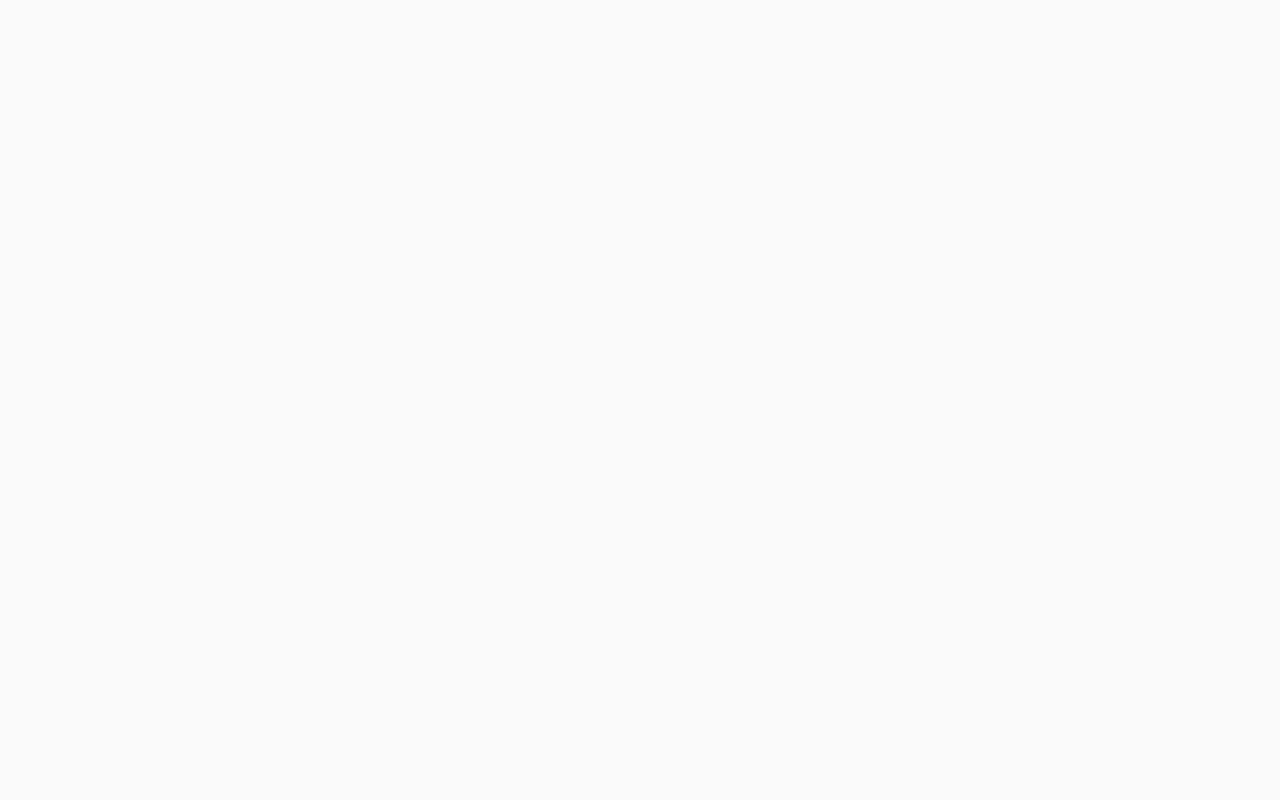
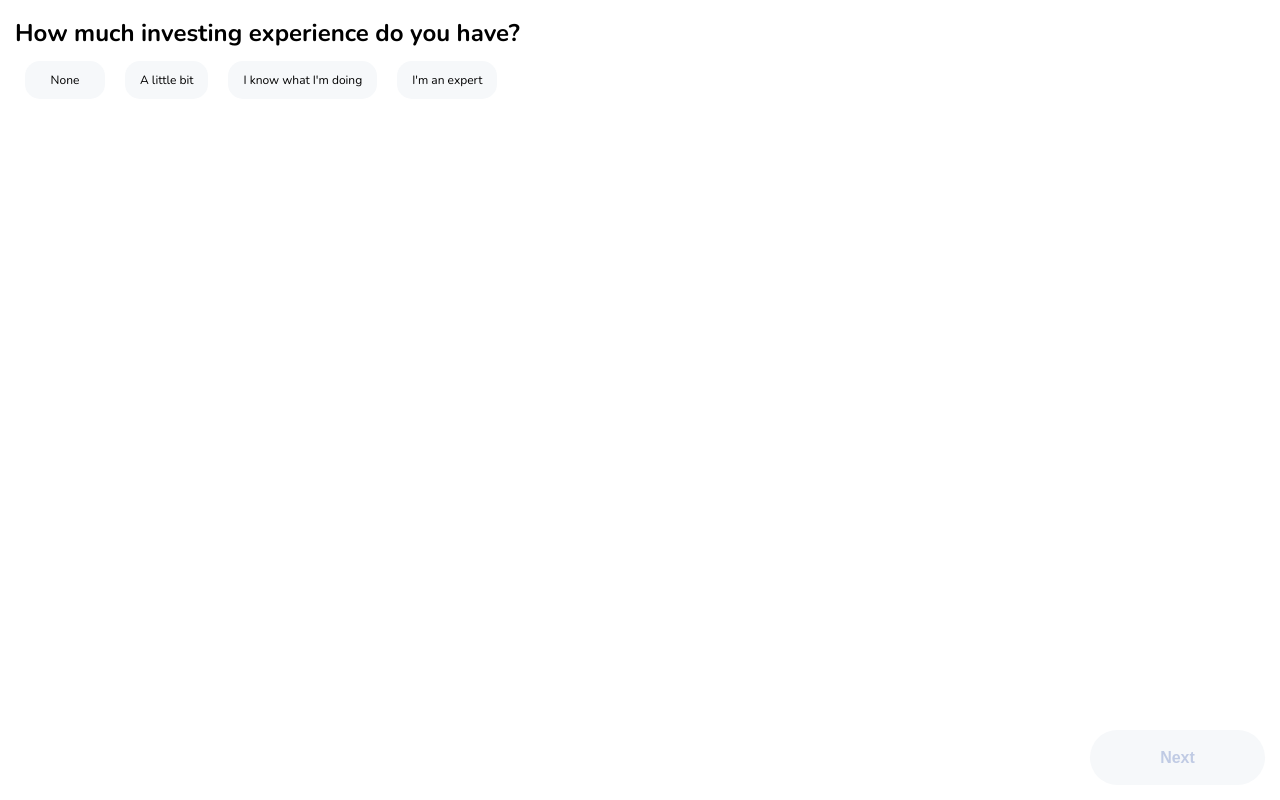
Before and after one commit to awesome-swagger/owncoral, a React (Create React App) app: page /onboard in a window 1280 px wide. Built offline with nearby package versions, Linux system fonts and the light colour scheme.

Commit message:
step form onboard user

```diff
--- a/src/App.tsx
+++ b/src/App.tsx
@@ -10,7 +10,7 @@ import Property from "./pages/property";
 import Opportunity from "./pages/opportunity";
 import OpportunityDetail from "./pages/opportunity-detail";
 import Docs from "./pages/docs";
-
+import OnBoard from "./pages/onboard";
 import "./styles.css";
 
 const rootStyle = css`
@@ -70,6 +70,8 @@ const App = () => {
             path="/new-opportunities/:id"
             component={OpportunityDetail}
           />
+
+          <Route exact path="/onboard" component={OnBoard} />
         </Switch>
       </Router>
     </ThemeProvider>
--- /dev/null
+++ b/src/pages/onboard/InvestingExperience.tsx
@@ -0,0 +1,41 @@
+/** @jsxRuntime classic */
+/** @jsx jsx */
+import React, { useState } from "react";
+import { jsx } from "@emotion/react";
+import { Container, Button, OptionWrapper, OptionBox } from "./style";
+
+const expOptions = [
+  { value: 0, label: "None" },
+  { value: 1, label: "A little bit" },
+  { value: 2, label: "I know what I'm doing" },
+  { value: 3, label: "I'm an expert" },
+];
+
+const InvestingExperience = ({ onProceed }) => {
+  const [selected, setSelected] = useState<undefined | number>();
+
+  return (
+    <Container>
+      <h1>How much investing experience do you have?</h1>
+      <OptionWrapper>
+        {expOptions.map(({ value, label }) => (
+          <OptionBox
+            key={value}
+            onClick={() => setSelected(value)}
+            active={value === selected}
+          >
+            {label}
+          </OptionBox>
+        ))}
+      </OptionWrapper>
+
+      <Button
+        disabled={typeof selected !== "number"}
+        onClick={() => onProceed((prevStep) => prevStep + 1)}
+      >
+        Next
+      </Button>
+    </Container>
+  );
+};
+export default InvestingExperience;
--- /dev/null
+++ b/src/pages/onboard/Member.tsx
@@ -0,0 +1,42 @@
+/** @jsxRuntime classic */
+/** @jsx jsx */
+import React, { useState } from "react";
+import { jsx } from "@emotion/react";
+import { Container, Description, RadioLabel, Button, RadioName } from "./style";
+
+const radioOptions = [
+  {
+    value: 0,
+    label: "100% shareholder on senior executive at a publicly traded company",
+  },
+  { value: 1, label: "Employed my another brokerage" },
+  { value: 2, label: "A politicaly exposed person" },
+];
+
+const Member = ({ onProceed }) => {
+  const [selected, setSelected] = useState<undefined | number>();
+  console.log(selected);
+  return (
+    <Container>
+      <h1>These usually don't apply, but let us know if they do to you</h1>
+      <Description>Are you or a family member...</Description>
+      {radioOptions.map(({ value, label }) => (
+        <RadioLabel key={value} htmlFor={label}>
+          <input
+            onChange={() => setSelected(value)}
+            type="radio"
+            id={label}
+            checked={value === selected}
+            value={value}
+            name="member"
+          />
+          <RadioName>{label}</RadioName>
+        </RadioLabel>
+      ))}
+      <Button onClick={() => onProceed((prevStep) => prevStep + 1)}>
+        None Apply
+      </Button>
+    </Container>
+  );
+};
+export default Member;
--- /dev/null
+++ b/src/pages/onboard/Name.tsx
@@ -0,0 +1,58 @@
+/** @jsxRuntime classic */
+/** @jsx jsx */
+import React, { useState, useCallback } from "react";
+import { jsx } from "@emotion/react";
+import {
+  Container,
+  InputField,
+  InputLabel,
+  InputName,
+  Button,
+  Description,
+} from "./style";
+
+const Name = ({ onProceed }) => {
+  const [state, setState] = useState({ firstName: "", lastName: "" });
+
+  const handleChange = useCallback(
+    ({ target: { value: inputValue, name: inputName } }) => {
+      setState((prevState) => ({ ...prevState, [inputName]: inputValue }));
+    },
+    []
+  );
+  return (
+    <Container>
+      <h1>What's your full legal name?</h1>
+      <Description>
+        This is usally the name on your driver's license.
+      </Description>
+
+      <InputLabel>
+        <InputName>FIRST NAME</InputName>
+        <InputField
+          name="firstName"
+          value={state.firstName}
+          onChange={handleChange}
+          type="text"
+        />
+      </InputLabel>
+      <InputLabel>
+        <InputName>LAST NAME</InputName>
+        <InputField
+          name="lastName"
+          value={state.lastName}
+          onChange={handleChange}
+          type="text"
+        />
+      </InputLabel>
+      <Button
+        disabled={!state.firstName || !state.lastName}
+        onClick={() => onProceed((prevStep) => prevStep + 1)}
+      >
+        Next
+      </Button>
+    </Container>
+  );
+};
+
+export default Name;
--- /dev/null
+++ b/src/pages/onboard/Stepform.tsx
@@ -0,0 +1,22 @@
+import React, { useState, useCallback } from "react";
+
+const Stepform = ({ step0, step1, step2, step3 }) => {
+  const [step, setStep] = useState(0);
+
+  const renderStep = useCallback(() => {
+    switch (step) {
+      case 0:
+        return step0(setStep);
+      case 1:
+        return step1(setStep);
+      case 2:
+        return step2(setStep);
+      case 3:
+        return step3(setStep);
+    }
+  }, [step, step0, step1, step2, step3]);
+
+  return <div>{renderStep()}</div>;
+};
+
+export default Stepform;
--- /dev/null
+++ b/src/pages/onboard/UserName.tsx
@@ -0,0 +1,45 @@
+/** @jsxRuntime classic */
+/** @jsx jsx */
+import React, { useState, useCallback } from "react";
+import { css, jsx } from "@emotion/react";
+import {
+  Container,
+  Description,
+  InputLabel,
+  InputName,
+  InputField,
+  Button,
+} from "./style";
+
+const UserName = ({ onProceed }) => {
+  const [name, setName] = useState<string>("");
+  const handleChange = useCallback(({ target: { value: inputValue } }) => {
+    setName(inputValue);
+  }, []);
+  return (
+    <Container>
+      <h1>What's your name?</h1>
+      <Description>This will be what shows on your profile</Description>
+      <InputLabel>
+        <InputName>YOUR NAME</InputName>
+        <InputField value={name} onChange={handleChange} type="text" />
+      </InputLabel>
+      <h1
+        css={css`
+          margin-top: 50px;
+        `}
+      >
+        Choose a username
+      </h1>
+      <Description>This will be your public handle</Description>
+      <Button
+        disabled={!name}
+        onClick={() => onProceed((prevStep) => prevStep + 1)}
+      >
+        Next
+      </Button>
+    </Container>
+  );
+};
+
+export default UserName;
--- /dev/null
+++ b/src/pages/onboard/index.tsx
@@ -0,0 +1,24 @@
+/** @jsxRuntime classic */
+/** @jsx jsx */
+import React from "react";
+import { jsx } from "@emotion/react";
+import Stepform from "./Stepform";
+import InvestingExperience from "./InvestingExperience";
+import Member from "./Member";
+import UserName from "./UserName";
+import Name from "./Name";
+
+const OnBoard = () => {
+  return (
+    <div>
+      <Stepform
+        step0={(setStep) => <InvestingExperience onProceed={setStep} />}
+        step1={(setStep) => <Member onProceed={setStep} />}
+        step2={(setStep) => <UserName onProceed={setStep} />}
+        step3={(setStep) => <Name onProceed={setStep} />}
+      />
+    </div>
+  );
+};
+
+export default OnBoard;
--- /dev/null
+++ b/src/pages/onboard/style.tsx
@@ -0,0 +1,97 @@
+/** @jsxRuntime classic */
+/** @jsx jsx */
+import styled from "@emotion/styled";
+
+export const Container = styled.div`
+  width: 100%;
+  min-height: 100vh;
+  padding: 15px;
+  box-sizing: border-box;
+  background-color: #fff;
+`;
+
+export const InputLabel = styled.label`
+  position: relative;
+  display: block;
+  margin: 15px 0;
+`;
+export const InputName = styled.span`
+  background-color: #fff;
+  color: #a8dadc;
+  position: absolute;
+  font-weight: bold;
+  padding: 0 5px;
+  top: -7px;
+  left: 15px;
+`;
+export const InputField = styled.input`
+  width: 100%;
+  box-sizing: border-box;
+  font-size: 16px;
+  color: #3169fb;
+  padding: 15px 10px;
+  border-radius: 4px;
+  border: 2px solid #a8dadc;
+  outline: none;
+`;
+
+type ButtonProps = {
+  disabled?: boolean;
+};
+
+export const Button = styled.button`
+  height: 55px;
+  width: 175px;
+  position: absolute;
+  bottom: 15px;
+  right: 15px;
+  background-color: ${(props: ButtonProps) =>
+    props.disabled ? "#F6F8FA" : "#3169fb"};
+  color: ${(props: ButtonProps) => (props.disabled ? "#C0CBE4" : "#fff")};
+  font-size: 16px;
+  font-weight: bold;
+  border-radius: 40px;
+  border: none;
+  cursor: pointer;
+  outline: none;
+`;
+type OptionBoxProps = {
+  active?: boolean;
+};
+export const OptionBox = styled.div`
+  padding: 10px 15px;
+  margin: 10px;
+  min-width: 50px;
+  border-radius: 15px;
+  background-color: ${(props: OptionBoxProps) =>
+    props.active ? "#3169fb" : " #f6f8fa"};
+  color: ${(props: OptionBoxProps) => (props.active ? "#f6f8fa" : "")};
+  text-align: center;
+  cursor: pointer;
+`;
+
+export const OptionWrapper = styled.div`
+  display: flex;
+  flex-wrap: wrap;
+`;
+export const Description = styled.p`
+  font-size: 18px;
+  margin: 0px;
+`;
+
+export const RadioLabel = styled.label`
+  position: relative;
+  display: flex;
+  margin: 10px 0;
+  align-items: center;
+  background-color: #f6f8fa;
+  padding: 10px;
+  border-radius: 15px;
+  cursor: pointer;
+`;
+export const RadioName = styled.label`
+  margin: 0 10px;
+  color: #3169fb;
+  font-weight: bold;
+  font-size: 16px;
+`;
```
Also changed, not shown: 1 other file (tests, documents, lock files or other folders).
